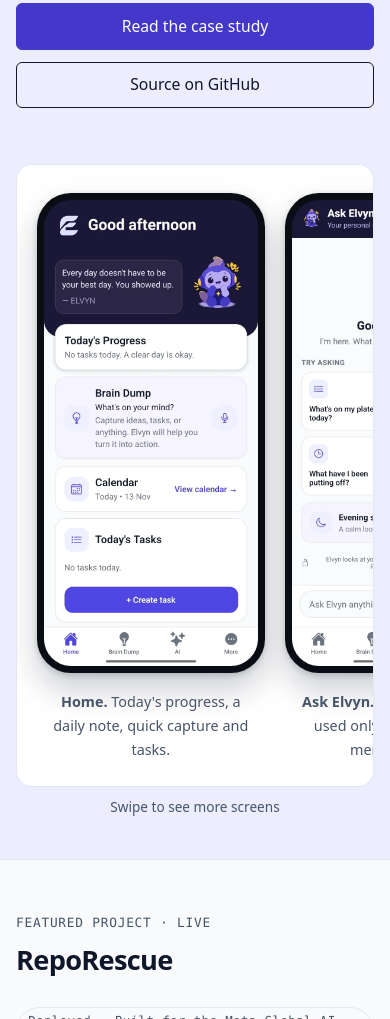
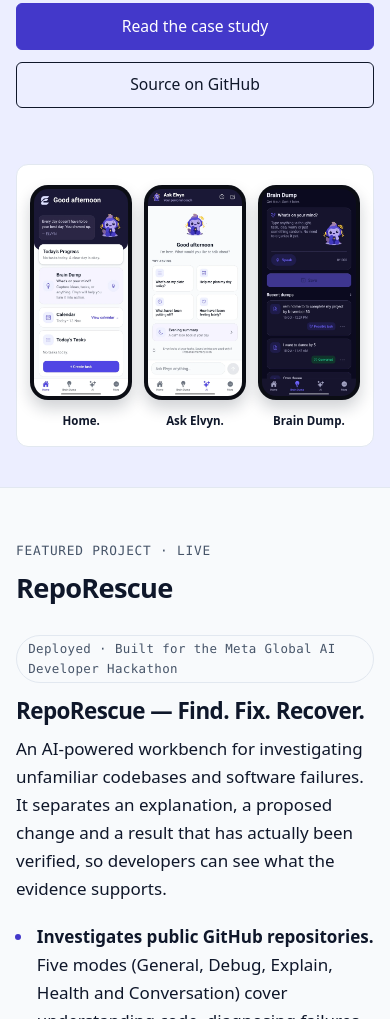
Before and after one commit to Kunle777/Kunle777.github.io, a plain HTML site: page index.html in a window 390 px wide. Shown: the part 2712-3731 px from the top of the page. Drawn offline with Linux system fonts and the light colour scheme.

Commit message:
Keep Elvyn phones three-across on mobile
Replace the swipe strip with the same three-up arrangement used on wide
screens, scaled down, with title-only captions. Remove the now-unneeded
narrow-screen reveal special case.

Co-Authored-By: Claude Sonnet 5.5 <noreply@anthropic.com>
Claude-Session: https://claude.ai/code/session_01Xg7fzvNmjNwwHqvdQYLzbE

```diff
--- a/css/style.css
+++ b/css/style.css
@@ -293,17 +293,19 @@ section { padding: clamp(2.5rem, 6vw, 4.25rem) 0; border-top: 1px solid var(--ru
 .article .phones { background: var(--tint-accent); margin: 2rem 0 0; }
 
 @media (max-width: 699px) {
+  /* Keep the same three-across arrangement as on wide screens, scaled down. */
   .phones {
-    display: flex;
-    justify-content: flex-start;
-    gap: 1.25rem;
-    overflow-x: auto;
-    scroll-snap-type: x mandatory;
-    -webkit-overflow-scrolling: touch;
-    padding: 1.75rem 1.25rem 1.5rem;
+    grid-template-columns: repeat(3, minmax(0, 1fr));
+    gap: 0.7rem;
+    padding: 1.25rem 0.8rem 1rem;
+    border-radius: 12px;
   }
-  .phones figure { flex: 0 0 72%; max-width: 260px; scroll-snap-align: center; }
-  .swipe-hint { display: block; margin: 0.6rem 0 0; font-size: 0.85rem; color: var(--muted); text-align: center; max-width: none; }
+  .bezel { padding: 4px; border-radius: 18px; box-shadow: 0 8px 16px rgba(15, 23, 42, 0.2); }
+  .phones img { border-radius: 14px; }
+  /* Under each phone show just its title; the longer caption is for wide screens. */
+  .phones figcaption { font-size: 0; margin-top: 0.7rem; max-width: none; }
+  .phones figcaption strong { font-size: 0.72rem; font-weight: 600; color: var(--ink); display: block; }
+  .swipe-hint { display: none; }
 }
 @media (min-width: 860px) {
   .flagship .logo-frame { position: sticky; top: 1.5rem; }
--- a/js/main.js
+++ b/js/main.js
@@ -49,15 +49,10 @@
       '.article .glance', '.article .facts', '.article > .wrap > h2',
       '.article figure', '.article .callout', '.article .table-wrap'
     ];
-    /* On narrow screens the phones live in a horizontal swipe strip, so reveal
-       the whole strip at once instead of each off-screen phone separately. */
-    var narrow = window.matchMedia('(max-width: 699px)').matches;
-    if (narrow) { selectors.push('.phones'); }
     var seen = [];
     selectors.forEach(function (sel) {
       Array.prototype.forEach.call(document.querySelectorAll(sel), function (el) {
         if (seen.indexOf(el) !== -1) { return; }
-        if (narrow && el.tagName === 'FIGURE' && el.closest('.phones')) { return; }
         seen.push(el);
         var siblings = el.parentNode ? Array.prototype.indexOf.call(el.parentNode.children, el) : 0;
         el.style.setProperty('--d', Math.min(siblings, 5) * 90 + 'ms');
```
